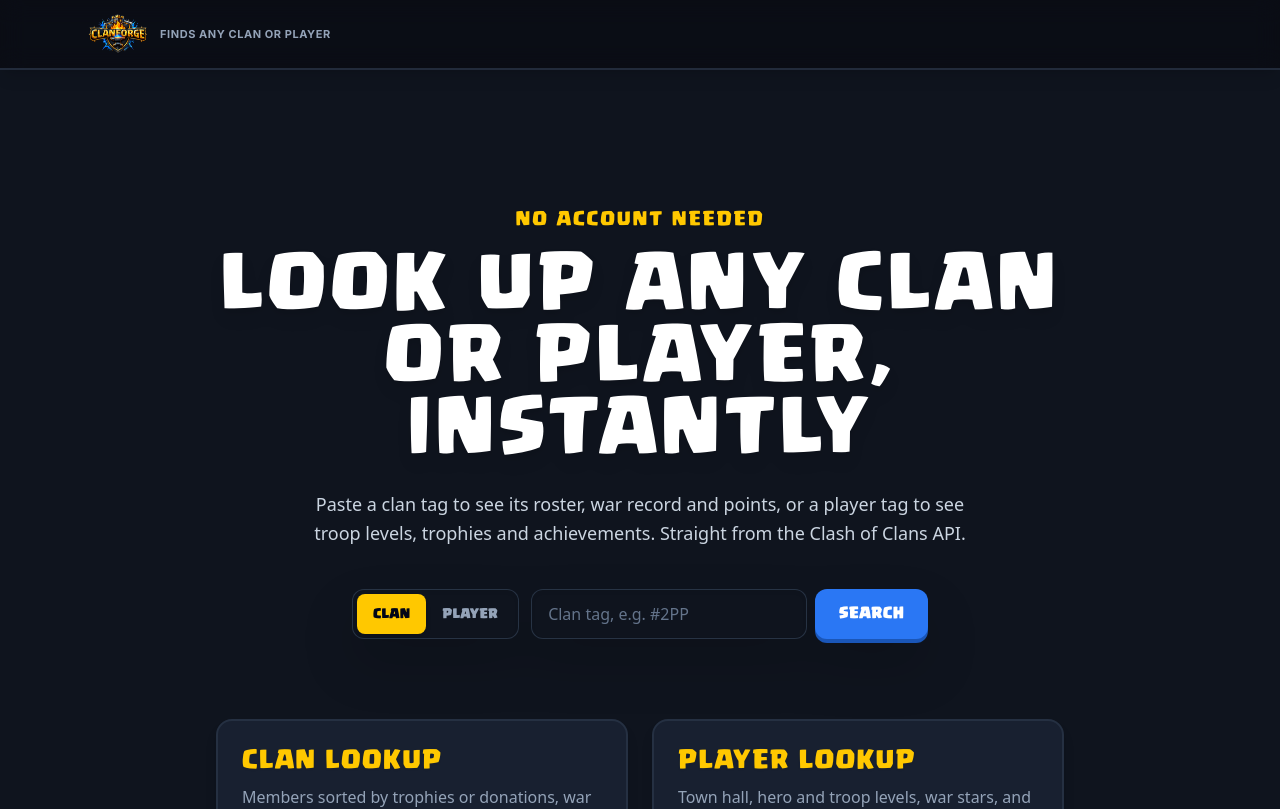
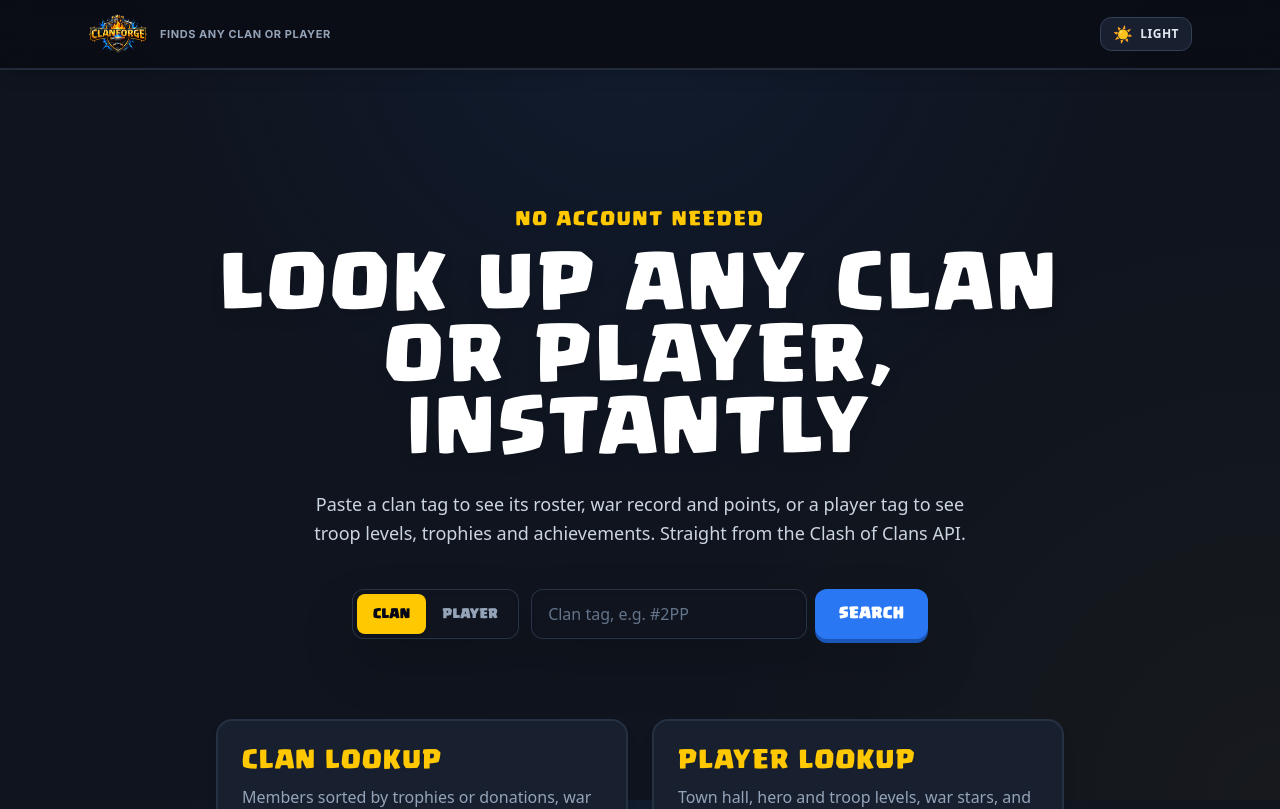
Before and after one commit to Malate1/Clash-Forge, a React (Vite) app: page / in a window 1280 px wide. Shown: the top 809 px of the page. Built offline with nearby package versions, Linux system fonts and the light colour scheme; no server answers; a web font is replaced by a local one.

Commit message:
feat: implement dark mode toggle and update styling for improved UI

```diff
--- a/src/App.jsx
+++ b/src/App.jsx
@@ -9,7 +9,7 @@
 export default function App() {
   return (
 
-    <div className="min-h-screen flex flex-col bg-[#0f141e] text-slate-200 font-sans">
+    <div className="app min-h-screen flex flex-col font-sans">
       <Navbar />
 
       <main className="flex-1 w-full max-w-7xl mx-auto px-4 sm:px-6 lg:px-8 py-8 md:py-10">
--- a/src/components/Navbar.jsx
+++ b/src/components/Navbar.jsx
@@ -1,10 +1,21 @@
+import { useEffect, useState } from 'react'
 import { Link } from 'react-router-dom'
 import SearchBar from './SearchBar.jsx'
 import headerLogo from '/assets/cf_header.png'
 
 export default function Navbar({ compactSearch = true }) {
+  const [darkMode, setDarkMode] = useState(() => {
+    const saved = localStorage.getItem('theme')
+    return saved ? saved === 'dark' : true
+  })
+
+  useEffect(() => {
+    document.documentElement.classList.toggle('dark', darkMode)
+    localStorage.setItem('theme', darkMode ? 'dark' : 'light')
+  }, [darkMode])
+
   return (
-    <header className="border-b-2 border-slate-700/60 bg-[#0a0d14]/90 backdrop-blur-md sticky top-0 z-30 shadow-lg">
+    <header className="site-header border-b-2 sticky top-0 z-30 shadow-lg backdrop-blur-md">
       <div className="mx-auto max-w-6xl px-4 sm:px-6 py-3.5 flex items-center gap-6">
         <Link to="/" className="flex items-center gap-3 shrink-0 group focus-ring rounded-lg">
           <img
@@ -17,11 +28,18 @@
           </span>
         </Link>
 
-        {/* {compactSearch && (
-          <div className="flex-1 max-w-md ml-auto">
-            <SearchBar size="compact" />
-          </div>
-        )} */}
+        <div className="ml-auto flex items-center">
+          <button
+            type="button"
+            onClick={() => setDarkMode((value) => !value)}
+            className="theme-toggle focus-ring"
+            aria-label={darkMode ? 'Switch to light mode' : 'Switch to dark mode'}
+            title={darkMode ? 'Light mode' : 'Dark mode'}
+          >
+            <span className="theme-toggle-icon" aria-hidden="true">{darkMode ? '☀' : '☾'}</span>
+            <span className="hidden sm:inline">{darkMode ? 'Light' : 'Dark'}</span>
+          </button>
+        </div>
       </div>
     </header>
   )
--- a/src/index.css
+++ b/src/index.css
@@ -3,20 +3,84 @@
 @tailwind utilities;
 
 html {
-  color-scheme: light dark;
+  color-scheme: dark;
+}
+
+html:not(.dark) {
+  color-scheme: light;
 }
 
 body {
-  /* Updated to the dark slate Supercell background */
-  background-color: #0f141e;
-  color: #e2e8f0; /* text-slate-200 */
+  background-color: #f1f5f9;
+  color: #1e293b;
+  transition: background-color 200ms ease, color 200ms ease;
   -webkit-font-smoothing: antialiased;
   -moz-osx-font-smoothing: grayscale;
   /* Replaced the old gold/purple gradients with a subtle deep-blue radial glow typical of game stores */
   background-image:
+    radial-gradient(circle at 50% 0%, rgba(42, 119, 244, 0.06), transparent 50%),
+    radial-gradient(circle at 100% 100%, rgba(255, 200, 0, 0.02), transparent 40%);
+  background-attachment: fixed;
+}
+
+html.dark body {
+  background-color: #0f141e;
+  color: #e2e8f0;
+  background-image:
     radial-gradient(circle at 50% 0%, rgba(42, 119, 244, 0.08), transparent 50%),
     radial-gradient(circle at 100% 100%, rgba(255, 200, 0, 0.03), transparent 40%);
-  background-attachment: fixed;
+}
+
+.app {
+  background: transparent;
+}
+
+.site-header {
+  background: rgba(255, 255, 255, 0.92);
+  border-color: rgba(148, 163, 184, 0.55);
+}
+
+html.dark .site-header {
+  background: rgba(10, 13, 20, 0.9);
+  border-color: rgba(51, 65, 85, 0.6);
+}
+
+.theme-toggle {
+  display: inline-flex;
+  align-items: center;
+  gap: 0.45rem;
+  padding: 0.45rem 0.75rem;
+  border: 1px solid #cbd5e1;
+  border-radius: 0.7rem;
+  background: #ffffff;
+  color: #334155;
+  font-size: 0.75rem;
+  font-weight: 800;
+  text-transform: uppercase;
+  letter-spacing: 0.04em;
+  cursor: pointer;
+  transition: all 180ms ease;
+}
+
+.theme-toggle:hover {
+  background: #f8fafc;
+  border-color: #94a3b8;
+}
+
+html.dark .theme-toggle {
+  border-color: #334155;
+  background: #182030;
+  color: #e2e8f0;
+}
+
+html.dark .theme-toggle:hover {
+  background: #202a3b;
+  border-color: #475569;
+}
+
+.theme-toggle-icon {
+  font-size: 1rem;
+  line-height: 1;
 }
 
 ::selection {
@@ -32,12 +96,17 @@
 */
 .plate, .plate-sm {
   position: relative;
-  background-color: #182030;
+  background-color: #ffffff;
   border: 2px solid rgba(51, 65, 85, 0.5); /* border-slate-700/50 */
   border-radius: 1rem; /* rounded-2xl */
   box-shadow: 0 4px 6px -1px rgba(0, 0, 0, 0.3);
   /* Removes the old clip-path entirely */
   clip-path: none;
+}
+
+html.dark .plate,
+html.dark .plate-sm {
+  background-color: #182030;
 }
 
 /* Rivets removed for the modern clean store UI */
```
